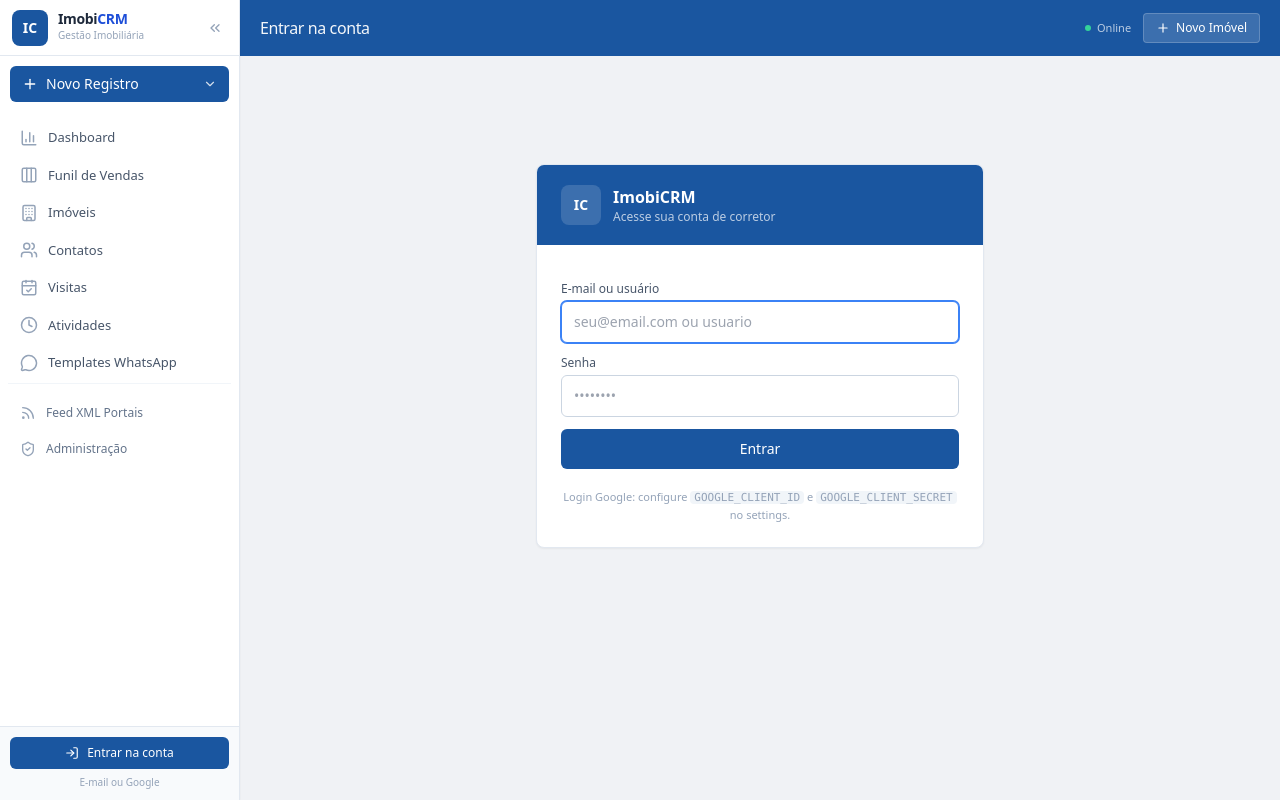
After one commit to Ricardoqs20/CRM, a Django app: page /login/ in a window 1280 px wide. The commit adds this page. Run offline with Django 5.2, Linux system fonts and the light colour scheme; some libraries are stand-ins or nearby versions.

Commit message:
feat: login por e-mail e Google + contatos vinculados à conta
- Tela /login/ com e-mail/senha
- OAuth Google (GOOGLE_CLIENT_ID/SECRET no settings)
- Botão Entrar/Sair no rodapé da sidebar
- Corretor vê e cadastra só os próprios contatos

```diff
--- /dev/null
+++ b/core/templates/auth/login.html
@@ -0,0 +1,70 @@
+{% extends 'base.html' %}
+
+{% block title %}Entrar - ImobiCRM{% endblock %}
+{% block header_title %}Entrar na conta{% endblock %}
+
+{% block content %}
+<div class="min-h-[70vh] flex items-center justify-center p-4">
+  <div class="w-full max-w-md">
+    <div class="bg-white border border-slate-200 rounded-lg shadow-sm overflow-hidden">
+      <div class="bg-primary-900 px-6 py-5 text-white">
+        <div class="flex items-center gap-3">
+          <div class="w-10 h-10 rounded-lg bg-white/15 flex items-center justify-center font-bold text-sm">IC</div>
+          <div>
+            <h1 class="text-base font-semibold">ImobiCRM</h1>
+            <p class="text-xs text-white/70">Acesse sua conta de corretor</p>
+          </div>
+        </div>
+      </div>
+
+      <div class="p-6 space-y-4">
+        {% if error %}
+        <div class="px-3 py-2 rounded-md text-sm bg-red-50 text-red-700 border border-red-200">{{ error }}</div>
+        {% endif %}
+
+        <form method="post" action="{% url 'crm_login' %}" class="space-y-3">
+          {% csrf_token %}
+          {% if next %}<input type="hidden" name="next" value="{{ next }}">{% endif %}
+
+          <div>
+            <label class="block text-xs font-medium text-slate-600 mb-1">E-mail ou usuário</label>
+            <input type="text" name="email" required autofocus
+                   class="w-full px-3 py-2.5 text-sm border border-slate-300 rounded-md focus:ring-1 focus:ring-primary-500 focus:border-primary-500 outline-none"
+                   placeholder="seu@email.com ou usuario">
+          </div>
+
+          <div>
+            <label class="block text-xs font-medium text-slate-600 mb-1">Senha</label>
+            <input type="password" name="password" required
+                   class="w-full px-3 py-2.5 text-sm border border-slate-300 rounded-md focus:ring-1 focus:ring-primary-500 focus:border-primary-500 outline-none"
+                   placeholder="••••••••">
+          </div>
+
+          <button type="submit"
+                  class="w-full bg-primary-900 hover:bg-primary-800 text-white text-sm font-medium py-2.5 rounded-md transition">
+            Entrar
+          </button>
+        </form>
+
+        {% if google_enabled %}
+        <div class="relative py-2">
+          <div class="absolute inset-0 flex items-center"><div class="w-full border-t border-slate-200"></div></div>
+          <div class="relative flex justify-center"><span class="bg-white px-2 text-xs text-slate-400">ou</span></div>
+        </div>
+
+        <a href="{% url 'google_login' %}{% if next %}?next={{ next|urlencode }}{% endif %}"
+           class="w-full flex items-center justify-center gap-2 border border-slate-300 hover:bg-slate-50 text-slate-700 text-sm font-medium py-2.5 rounded-md transition">
+          <svg class="w-4 h-4" viewBox="0 0 24 24"><path fill="#4285F4" d="M22.56 12.25c0-.78-.07-1.53-.2-2.25H12v4.26h5.92c-.26 1.37-1.04 2.53-2.21 3.31v2.77h3.57c2.08-1.92 3.28-4.74 3.28-8.09z"/><path fill="#34A853" d="M12 23c2.97 0 5.46-.98 7.28-2.66l-3.57-2.77c-.98.66-2.23 1.06-3.71 1.06-2.86 0-5.29-1.93-6.16-4.53H2.18v2.84C3.99 20.53 7.7 23 12 23z"/><path fill="#FBBC05" d="M5.84 14.09c-.22-.66-.35-1.36-.35-2.09s.13-1.43.35-2.09V7.07H2.18C1.43 8.55 1 10.22 1 12s.43 3.45 1.18 4.93l2.85-2.22.81-.62z"/><path fill="#EA4335" d="M12 5.38c1.62 0 3.06.56 4.21 1.64l3.15-3.15C17.45 2.09 14.97 1 12 1 7.7 1 3.99 3.47 2.18 7.07l3.66 2.84c.87-2.6 3.3-4.53 6.16-4.53z"/></svg>
+          Continuar com Google
+        </a>
+        {% else %}
+        <p class="text-[11px] text-center text-slate-400 pt-1">
+          Login Google: configure <code class="bg-slate-100 px-1 rounded">GOOGLE_CLIENT_ID</code> e
+          <code class="bg-slate-100 px-1 rounded">GOOGLE_CLIENT_SECRET</code> no settings.
+        </p>
+        {% endif %}
+      </div>
+    </div>
+  </div>
+</div>
+{% endblock %}
--- a/core/templates/base.html
+++ b/core/templates/base.html
@@ -236,23 +236,50 @@
             </div>
         </nav>
 
-        <!-- Perfil -->
-        <div class="p-2.5 border-t border-slate-200 bg-slate-50 flex items-center gap-2.5 safe-bottom">
+        <!-- Perfil / Login -->
+        <div class="p-2.5 border-t border-slate-200 bg-slate-50 safe-bottom" x-data="{ menuOpen: false }">
+            {% if request.user.is_authenticated %}
+            <div class="relative">
+                <button type="button" @click="menuOpen = !menuOpen"
+                        class="w-full flex items-center gap-2.5 rounded-md p-1 hover:bg-slate-100 transition text-left">
                     <div class="w-8 h-8 rounded-full bg-primary-800 text-white flex items-center justify-center font-semibold text-xs flex-shrink-0">
-                {% if request.user.first_name %}{{ request.user.first_name|slice:":1" }}{% else %}U{% endif %}
+                        {% if request.user.first_name %}{{ request.user.first_name|slice:":1" }}{% else %}{{ request.user.username|slice:":1"|upper }}{% endif %}
                     </div>
                     <div x-show="isDesktop ? sidebarOpen : true" class="flex-1 min-w-0">
                         <p class="text-xs font-medium text-slate-800 truncate">
                             {{ request.user.get_full_name|default:request.user.username }}
                         </p>
                         <p class="text-[10px] text-slate-500 truncate">
-                    {% if request.user.is_authenticated %}
-                        {% if request.user.is_superuser or request.user.is_staff %}Admin
-                        {% elif request.user.profile and request.user.profile.is_manager %}Gestor
-                        {% else %}Corretor{% endif %}
-                    {% else %}Visitante{% endif %}
+                            {% if request.user.is_superuser %}Admin{% else %}Corretor{% endif %}
+                            · {{ request.user.email|default:request.user.username }}
                         </p>
                     </div>
+                    <i data-lucide="chevron-up" class="w-3.5 h-3.5 text-slate-400 flex-shrink-0" x-show="isDesktop ? sidebarOpen : true"></i>
+                </button>
+                <div x-show="menuOpen" @click.away="menuOpen = false" x-cloak
+                     class="absolute bottom-full left-0 right-0 mb-1 bg-white border border-slate-200 rounded-md shadow-lg py-1 z-50 text-sm">
+                    <a href="{% url 'contact_list' %}" @click="menuOpen=false; closeMobile()"
+                       class="flex items-center gap-2 px-3 py-2 text-slate-700 hover:bg-slate-50">
+                        <i data-lucide="users" class="w-4 h-4 text-slate-400"></i> Meus contatos
+                    </a>
+                    <a href="{% url 'crm_logout' %}"
+                       class="flex items-center gap-2 px-3 py-2 text-red-600 hover:bg-red-50">
+                        <i data-lucide="log-out" class="w-4 h-4"></i> Sair
+                    </a>
+                </div>
+            </div>
+            {% else %}
+            <div class="space-y-1.5">
+                <a href="{% url 'crm_login' %}"
+                   class="flex items-center justify-center gap-2 w-full bg-primary-900 hover:bg-primary-800 text-white text-xs font-medium py-2 px-3 rounded-md transition">
+                    <i data-lucide="log-in" class="w-3.5 h-3.5"></i>
+                    <span x-show="isDesktop ? sidebarOpen : true">Entrar na conta</span>
+                </a>
+                <p x-show="isDesktop ? sidebarOpen : true" class="text-[10px] text-center text-slate-400">
+                    E-mail ou Google
+                </p>
+            </div>
+            {% endif %}
         </div>
     </aside>
 
--- a/core/views.py
+++ b/core/views.py
@@ -27,6 +27,7 @@ from .services.match_engine import (
 )
 from .services.lead_router import assign_lead_smart
 from django.contrib.auth.models import User
+from django.contrib.auth import authenticate, login, logout
 
 # ==========================================
 # REST API VIEWSETS (DRF)
@@ -1490,8 +1491,19 @@ def lead_template_message_view(request, lead_id, template_id):
 # ==========================================
 
 def contact_list_view(request):
-    """Listagem de contatos / clientes com busca e filtros"""
+    """Listagem de contatos / clientes com busca e filtros — vinculados à conta"""
     qs = Person.objects.select_related('assigned_agent').all()
+
+    # Contatos vinculados à conta logada (corretor vê só os seus; gestor/admin vê todos)
+    if request.user.is_authenticated:
+        is_mgr = (
+            request.user.is_superuser
+            or (hasattr(request.user, 'profile') and UserProfile.objects.filter(user=request.user, role='manager').exists())
+        )
+        if not is_mgr:
+            qs = qs.filter(assigned_agent=request.user)
+    else:
+        return redirect('crm_login')
 
     q = request.GET.get('q', '').strip()
     if q:
@@ -1541,10 +1553,17 @@ def contact_create_view(request):
             return redirect('contact_create')
 
         agent = None
-        if agent_id:
+        if request.user.is_authenticated:
+            is_mgr = (
+                request.user.is_superuser
+                or (hasattr(request.user, 'profile') and UserProfile.objects.filter(user=request.user, role='manager').exists())
+            )
+            if is_mgr and agent_id:
+                agent = User.objects.filter(pk=agent_id).first()
+            else:
+                agent = request.user  # contatos sempre vinculados à conta logada
+        elif agent_id:
             agent = User.objects.filter(pk=agent_id).first()
-        elif request.user.is_authenticated:
-            agent = request.user
 
         person = Person.objects.create(
             name=name,
@@ -1608,3 +1627,187 @@ def contact_detail_view(request, pk):
         'leads': person.leads.select_related('stage', 'pipeline').all()[:20],
         'owned': person.owned_properties.all()[:20],
     })
+
+
+
+# ==========================================
+# AUTENTICAÇÃO (Frontend)
+# ==========================================
+
+def crm_login_view(request):
+    """Login por e-mail/usuário + senha (frontend CRM)"""
+    if request.user.is_authenticated:
+        return redirect(request.GET.get('next') or 'kanban')
+
+    error = None
+    if request.method == 'POST':
+        login_id = request.POST.get('email', '').strip()
+        password = request.POST.get('password', '')
+        user = None
+        if login_id and password:
+            # tenta username direto
+            user = authenticate(request, username=login_id, password=password)
+            if user is None and '@' in login_id:
+                # tenta por e-mail
+                u = User.objects.filter(email__iexact=login_id).first()
+                if u:
+                    user = authenticate(request, username=u.username, password=password)
+            if user is not None:
+                login(request, user)
+                # garante perfil
+                if not hasattr(user, 'profile') or not UserProfile.objects.filter(user=user).exists():
+                    UserProfile.objects.get_or_create(user=user, defaults={'role': 'agent'})
+                next_url = request.POST.get('next') or request.GET.get('next') or '/'
+                return redirect(next_url)
+            error = 'E-mail/usuário ou senha incorretos.'
+        else:
+            error = 'Preencha e-mail e senha.'
+
+    return render(request, 'auth/login.html', {
+        'error': error,
+        'next': request.GET.get('next', ''),
+        'google_enabled': bool(getattr(settings, 'GOOGLE_CLIENT_ID', '')),
+    })
+
+
+def crm_logout_view(request):
+    logout(request)
+    messages.success(request, 'Você saiu da conta.')
+    return redirect('crm_login')
+
+
+def google_login_start(request):
+    """Inicia OAuth Google"""
+    client_id = getattr(settings, 'GOOGLE_CLIENT_ID', '')
+    if not client_id:
+        messages.error(request, 'Login com Google não configurado. Defina GOOGLE_CLIENT_ID no settings.')
+        return redirect('crm_login')
+
+    import urllib.parse, secrets
+    state = secrets.token_urlsafe(16)
+    request.session['google_oauth_state'] = state
+    request.session['google_oauth_next'] = request.GET.get('next', '/')
+
+    redirect_uri = request.build_absolute_uri('/login/google/callback/')
+    params = {
+        'client_id': client_id,
+        'redirect_uri': redirect_uri,
+        'response_type': 'code',
+        'scope': 'openid email profile',
+        'state': state,
+        'access_type': 'online',
+        'prompt': 'select_account',
+    }
+    url = 'https://accounts.google.com/o/oauth2/v2/auth?' + urllib.parse.urlencode(params)
+    return redirect(url)
+
+
+def google_login_callback(request):
+    """Callback OAuth Google — cria/associa usuário e vincula sessão"""
+    import urllib.parse, urllib.request, json
+
+    client_id = getattr(settings, 'GOOGLE_CLIENT_ID', '')
+    client_secret = getattr(settings, 'GOOGLE_CLIENT_SECRET', '')
+    if not client_id or not client_secret:
+        messages.error(request, 'Google OAuth incompleto (CLIENT_ID/SECRET).')
+        return redirect('crm_login')
+
+    err = request.GET.get('error')
+    if err:
+        messages.error(request, f'Google recusou o login: {err}')
+        return redirect('crm_login')
+
+    state = request.GET.get('state', '')
+    if state != request.session.get('google_oauth_state'):
+        messages.error(request, 'Estado OAuth inválido. Tente novamente.')
+        return redirect('crm_login')
+
+    code = request.GET.get('code')
+    if not code:
+        messages.error(request, 'Código Google ausente.')
+        return redirect('crm_login')
+
+    redirect_uri = request.build_absolute_uri('/login/google/callback/')
+    token_data = urllib.parse.urlencode({
+        'code': code,
+        'client_id': client_id,
+        'client_secret': client_secret,
+        'redirect_uri': redirect_uri,
+        'grant_type': 'authorization_code',
+    }).encode()
+
+    try:
+        req = urllib.request.Request(
+            'https://oauth2.googleapis.com/token',
+            data=token_data,
+            headers={'Content-Type': 'application/x-www-form-urlencoded'},
+        )
+        with urllib.request.urlopen(req, timeout=15) as resp:
+            tokens = json.loads(resp.read().decode())
+        access_token = tokens.get('access_token')
+        if not access_token:
+            raise ValueError('Sem access_token')
+
+        req2 = urllib.request.Request(
+            'https://www.googleapis.com/oauth2/v2/userinfo',
+            headers={'Authorization': f'Bearer {access_token}'},
+        )
+        with urllib.request.urlopen(req2, timeout=15) as resp2:
+            info = json.loads(resp2.read().decode())
+    except Exception as e:
+        messages.error(request, f'Falha ao autenticar com Google: {e}')
+        return redirect('crm_login')
+
+    email = (info.get('email') or '').lower().strip()
+    if not email:
+        messages.error(request, 'Google não retornou e-mail.')
+        return redirect('crm_login')
+
+    given = info.get('given_name') or ''
+    family = info.get('family_name') or ''
+    picture = info.get('picture') or ''
+
+    user = User.objects.filter(email__iexact=email).first()
+    if user is None:
+        base_username = email.split('@')[0][:30]
+        username = base_username
+        i = 1
+        while User.objects.filter(username=username).exists():
+            username = f'{base_username}{i}'
+            i += 1
+        user = User.objects.create_user(
+            username=username,
+            email=email,
+            first_name=given,
+            last_name=family,
+        )
+        user.set_unusable_password()
+        user.is_staff = True  # acesso ao CRM frontend; permissões via grupo
+        user.save()
+        # grupo Corretores
+        from django.contrib.auth.models import Group, Permission
+        group, _ = Group.objects.get_or_create(name='Corretores')
+        if group.permissions.count() == 0:
+            for name in ['person', 'company', 'clientpreference', 'property', 'propertyimage',
+                         'propertylead', 'pipeline', 'stage', 'activity', 'interactionlog',
+                         'propertyvisit', 'whatsapptemplate']:
+                for action in ('add', 'change', 'view', 'delete'):
+                    try:
+                        group.permissions.add(Permission.objects.get(codename=f'{action}_{name}'))
+                    except Permission.DoesNotExist:
+                        pass
+        user.groups.add(group)
+    else:
+        # atualiza nome se vazio
+        if given and not user.first_name:
+            user.first_name = given
+            user.last_name = family or user.last_name
+            user.save(update_fields=['first_name', 'last_name'])
+
+    UserProfile.objects.get_or_create(user=user, defaults={'role': 'agent'})
+    login(request, user, backend='django.contrib.auth.backends.ModelBackend')
+
+    next_url = request.session.pop('google_oauth_next', '/')
+    request.session.pop('google_oauth_state', None)
+    messages.success(request, f'Bem-vindo, {user.get_full_name() or user.email}!')
+    return redirect(next_url or '/')
--- a/crm_api/urls.py
+++ b/crm_api/urls.py
@@ -17,7 +17,8 @@ from core.views import (
     lead_webhook_ingest_view, portal_xml_feed_view,
     whatsapp_template_list_view, whatsapp_template_save_view,
     whatsapp_template_delete_view, lead_template_message_view,
-    contact_list_view, contact_create_view, contact_edit_view, contact_detail_view
+    contact_list_view, contact_create_view, contact_edit_view, contact_detail_view,
+    crm_login_view, crm_logout_view, google_login_start, google_login_callback
 )
 
 router = DefaultRouter()
@@ -27,6 +28,12 @@ router.register(r'leads', PropertyLeadViewSet)
 router.register(r'properties', PropertyViewSet)
 
 urlpatterns = [
+    # Autenticação frontend
+    path('login/', crm_login_view, name='crm_login'),
+    path('logout/', crm_logout_view, name='crm_logout'),
+    path('login/google/', google_login_start, name='google_login'),
+    path('login/google/callback/', google_login_callback, name='google_callback'),
+
     # Dashboard BI & Indicadores
     path('dashboard/', dashboard_view, name='dashboard'),
 
```
Also changed, not shown: crm_api/settings.py (+9 -2 lines). Lines whose indentation alone changed are shown as unchanged.
